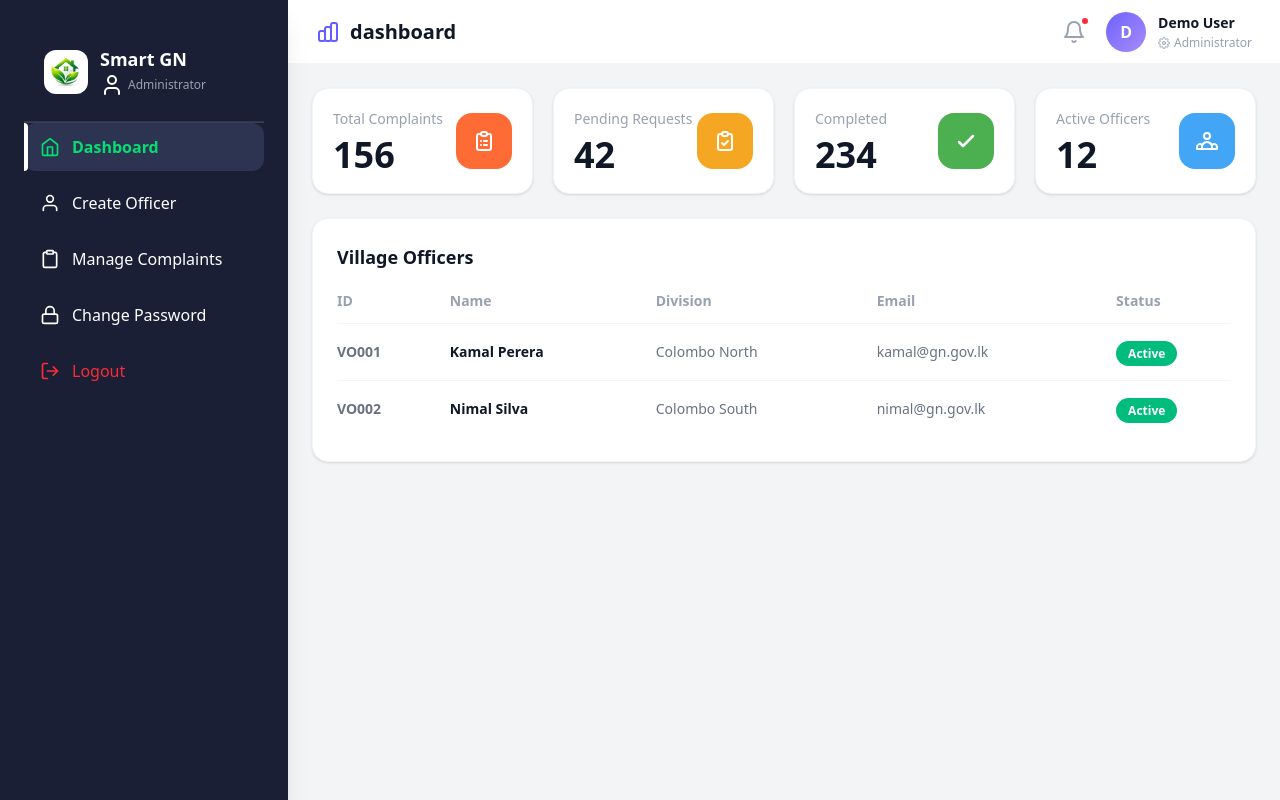
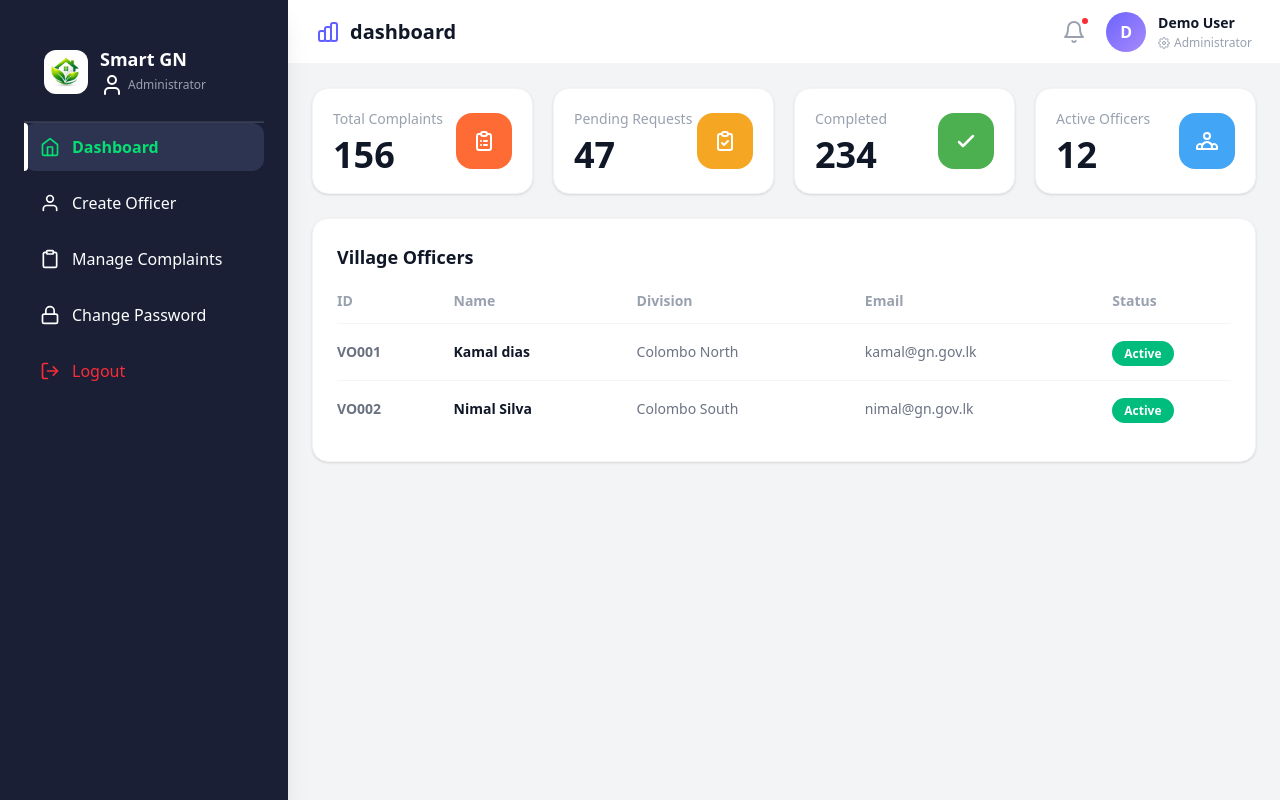
Before and after one commit to umayangana2001/smart-gn-frontend, a React (Vite) app: page /admin in a window 1280 px wide. Built offline with nearby package versions, Linux system fonts and the light colour scheme.

Commit message:
fix: admin

```diff
--- a/src/admin/AdminDashbordContent.jsx
+++ b/src/admin/AdminDashbordContent.jsx
@@ -1,7 +1,7 @@
 import React from "react";
 
 const officers = [
-  { id: "VO001", name: "Kamal Perera",      division: "Colombo North", email: "kamal@gn.gov.lk",  active: true },
+  { id: "VO001", name: "Kamal dias",      division: "Colombo North", email: "kamal@gn.gov.lk",  active: true },
   { id: "VO002", name: "Nimal Silva",       division: "Colombo South", email: "nimal@gn.gov.lk",  active: true },
 ];
 
@@ -32,7 +32,7 @@ const OfficersIco = () => (
 
 const stats = [
   { label: "Total Complaints", value: 156, icon: <ComplaintIco />, bg: "#ff6b35" },
-  { label: "Pending Requests", value: 42,  icon: <PendingIco />,   bg: "#f5a623" },
+  { label: "Pending Requests", value: 47,  icon: <PendingIco />,   bg: "#f5a623" },
   { label: "Completed",        value: 234, icon: <CheckIco />,     bg: "#4caf50" },
   { label: "Active Officers",  value: 12,  icon: <OfficersIco />,  bg: "#42a5f5" },
 ];
```
